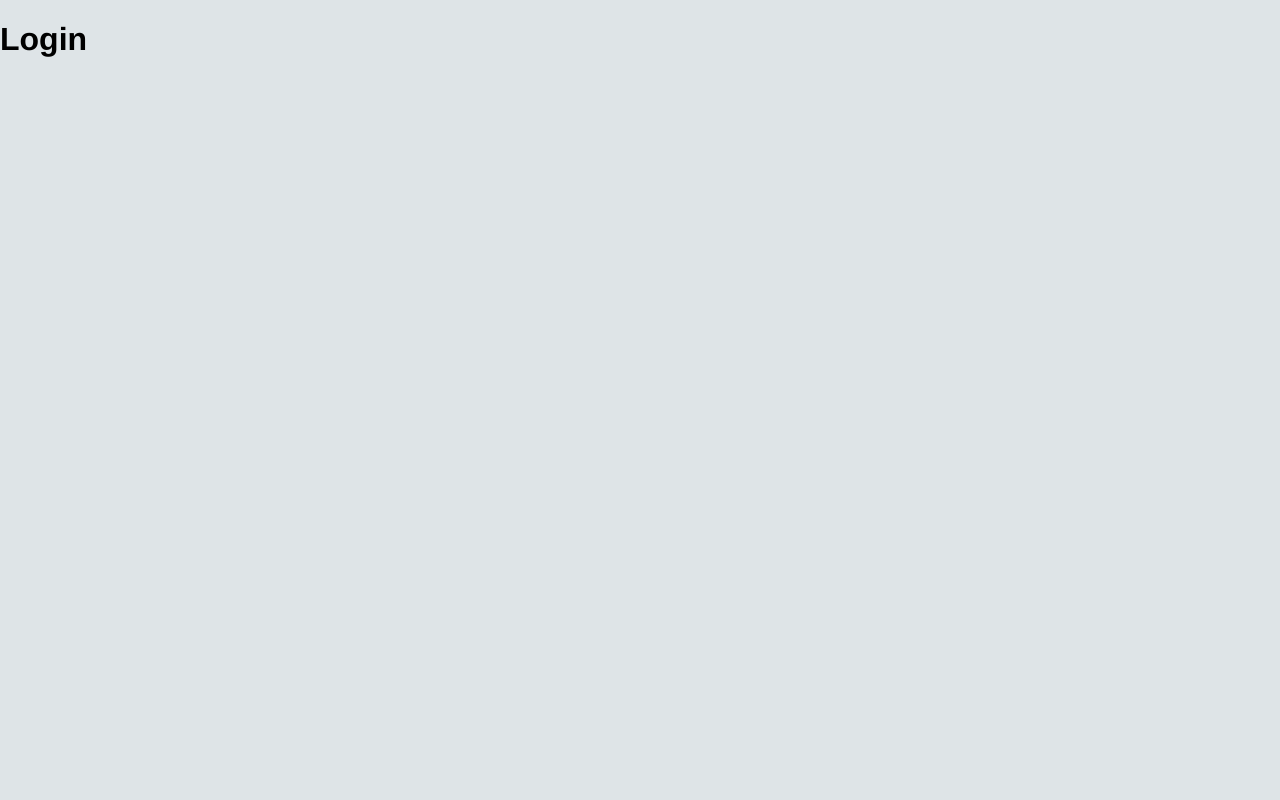
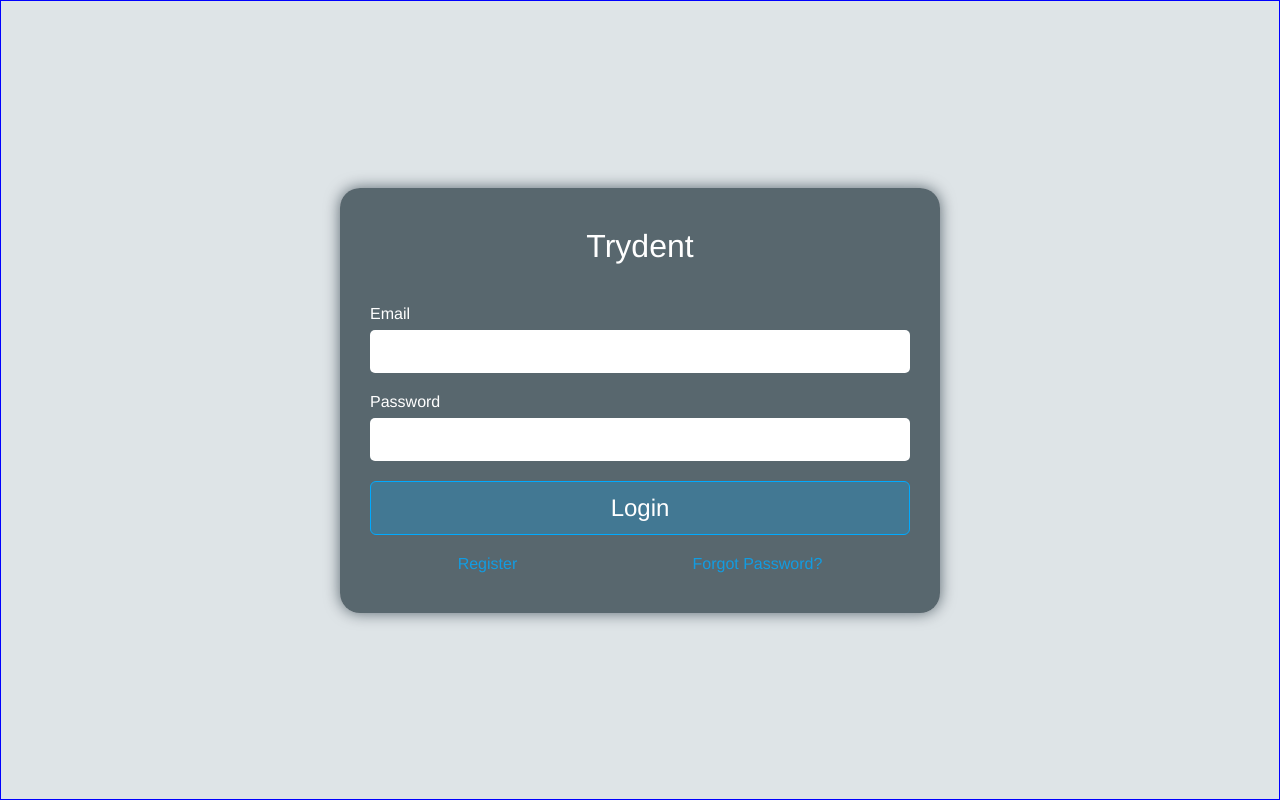
Before and after one commit to jon-zawada/Trydent, a React (Create React App) app in the folder client/: page /login in a window 1280 px wide. Built offline with nearby package versions, Linux system fonts and the light colour scheme; the HTML template or start-up script is replaced by a standard one.

Commit message:
functional login component with state and styles

```diff
--- a/client/src/pages/Login.jsx
+++ b/client/src/pages/Login.jsx
@@ -1,7 +1,55 @@
 import React from 'react';
+import { Link } from 'react-router-dom';
 
 const Login = () => {
-  return <h1>Login</h1>;
+  const [state, setState] = React.useState({
+    email: '',
+    password: ''
+  });
+
+  const submit = (event) => {
+    event.preventDefault();
+  };
+
+  const onChangeHandler = (event) => {
+    const { name, value } = event.target;
+    setState((prev) => {
+      return { ...prev, [name]: value };
+    });
+  };
+
+  return (
+    <div className='full-screen-container'>
+      <div className='login-container'>
+        <h1 className='login-title'>Trydent</h1>
+        <form className='form'>
+          <div className='input-group'>
+            <label>Email</label>
+            <input
+              type='email'
+              name='email'
+              value={state.email}
+              onChange={(e) => onChangeHandler(e)}
+            />
+          </div>
+          <div className='input-group'>
+            <label>Password</label>
+            <input
+              type='password'
+              name='password'
+              value={state.password}
+              onChange={(e) => onChangeHandler(e)}
+            />
+          </div>
+          <button type='submit' className='login-button' onClick={submit}>Login</button>
+        </form>
+        <div className='register'>
+          <Link to='/register'>Register</Link>
+          <Link to='/email'>Forgot Password?</Link>
+        </div>
+      </div>
+    </div>
+  );
 };
 
 export default Login;
--- a/client/src/styles.css
+++ b/client/src/styles.css
@@ -5,10 +5,17 @@
   font-family: "Helvetica Neue";
 }
 
+:root {
+  --pimary-light: #FFFFFF;
+  --primary-dark: rgba(120, 144, 156, 0.24);
+  --primary-hsl: 200, 100%, 50%;
+  --primary-dark-hsl: 200, 100%, 6%;
+}
+
 body {
   margin: 0;
   padding: 0;
-  background: rgba(120, 144, 156, 0.24);
+  background: var(--primary-dark);
   overflow-y: hidden;
 }
 
@@ -64,7 +71,7 @@ ul {
 }
 
 .nav-item.active { /* fix this */
-  background-color: #04AA6D;
+  /* background-color: #04AA6D; */
 }
 
 .nav hr {
@@ -110,3 +117,90 @@ ul {
 }
 
 /* MEDIA QUERIES - END */
+
+
+/* LOGIN PAGE - START */
+
+.full-screen-container {
+  border: solid 1px blue;
+  height: 100vh;
+  width: 100vw;
+  display: flex;
+  justify-content: center;
+  align-items: center;
+}
+
+.login-container {
+  --color: hsl(var(--primary-dark-hsl), .6);
+  background-color: var(--color);
+  box-shadow: 0 0 15px 0 var(--color);
+  padding: 40px 30px;
+  width: 80%;
+  max-width: 600px;
+  border-radius: 20px;
+}
+
+.login-title {
+  margin: 0;
+  color: white;
+  text-align: center;
+  font-size: 2rem;
+  font-weight: normal;
+}
+
+.form {
+  display: flex;
+  flex-direction: column;
+  gap: 20px;
+  margin-top: 40px;
+}
+
+.input-group {
+  display: flex;
+  flex-direction: column;
+  gap: 7px;
+}
+
+.input-group label {
+  color: white;
+}
+
+.input-group input {
+  font-size: 1.25rem;
+  padding: 0.5em;
+  border: none;
+  outline: none;
+  border-radius: .25em;
+  color: black;
+}
+
+.input-group input:focus {
+  box-shadow: 0 0 0 3px hsl(var(--primary-hsl), .4);
+}
+
+.login-button {
+  padding: .5em 1em;
+  font-size: 1.5rem;
+  color: white;
+  background-color: hsl(var(--primary-hsl), .25);
+  border: solid 1px hsl(var(--primary-hsl));
+  border-radius: .25em;
+  outline: none;
+  cursor: pointer;
+}
+
+.login-button:hover,
+.login-button:focus {
+  background-color: hsl(var(--primary-hsl), .4);
+}
+
+.register {
+  margin-top: 20px;
+  display: flex;
+  justify-content: space-around;
+}
+
+.register a {
+  color: hsl(var(--primary-hsl), 0.8);
+}
+/* LOGIN PAGE - END */
```
Also changed, not shown: client/src/pages/Register.jsx (added).
